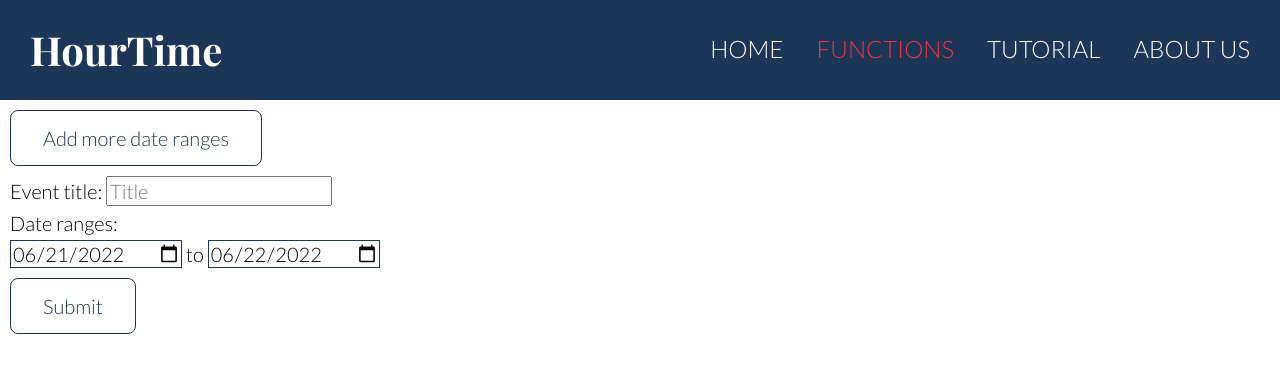
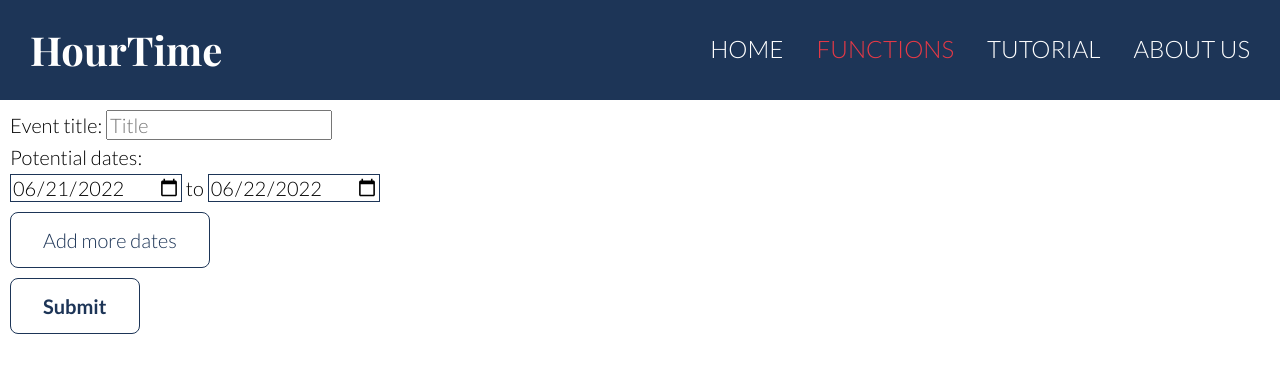
Before and after one commit to CheeXueyi/free-time-finder, a Flask app: page /make_event in a window 1280 px wide. Shown: the top 373 px of the page. Run offline with Flask 2, Linux system fonts and the light colour scheme.

Commit message:
-Changed location of "add more dates" button in make event page -Changed delete and submit buttons to be bolded

```diff
--- a/webapp/static/css/main.css
+++ b/webapp/static/css/main.css
@@ -78,6 +78,7 @@ h2 {
     text-decoration: none;
     display: inline-block;
     font-size: 20px;
+    font-weight:bold;
     transition: color 0.1s;
     transition: background-color 0.1s;
     -webkit-appearance: none;
@@ -111,6 +112,10 @@ h2 {
 
 input[type="text"], input[type="date"]{
     font-size: 20px;
+}
+
+input[type="submit"]{
+    font-weight: bold;
 }
 
 table, th, td{
--- a/webapp/templates/make_event.html
+++ b/webapp/templates/make_event.html
@@ -14,13 +14,14 @@
 {% endblock %}
 
 {% block content %}
-<button style="margin-top: 10px;" id='btn' class="button">Add more date ranges</button>
 <form id = "event_inp" action = "#" method="post">
     <h2 style="margin-top: 10px;">Event title: <input type="text" name="title" placeholder="Title" required></h2>
-    <h2 style="margin-top: 5px;">Date ranges:</h2>
+    <h2 style="margin-top: 5px;">Potential dates:</h2>
     <div id="dates">
         <h2><input type="date" name="date_range_start1" class="date_input" required> to <input type="date" name="date_range_end1" class="date_input" required><br></h2>
     </div>
+    <button style="margin-top: 10px;" id='btn' type ="button" class="button">Add more dates</button>
+    <br>
     <input style='margin-top: 10px;'type='submit' value='Submit' class="button">
 </form>
 {% endblock %}
```
